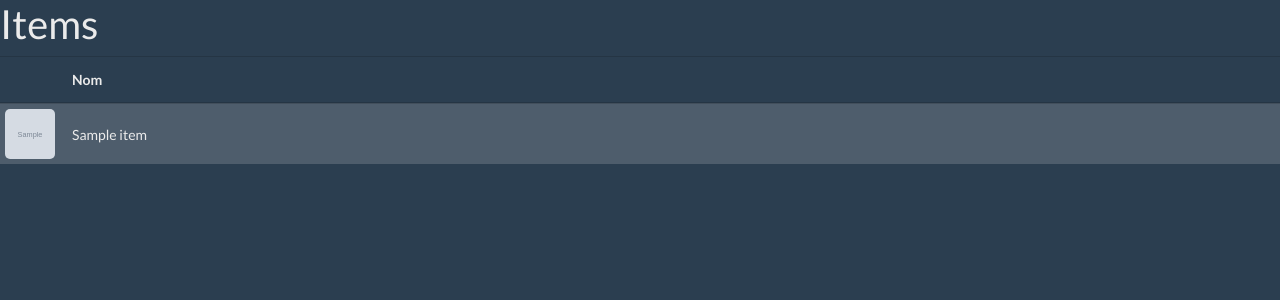
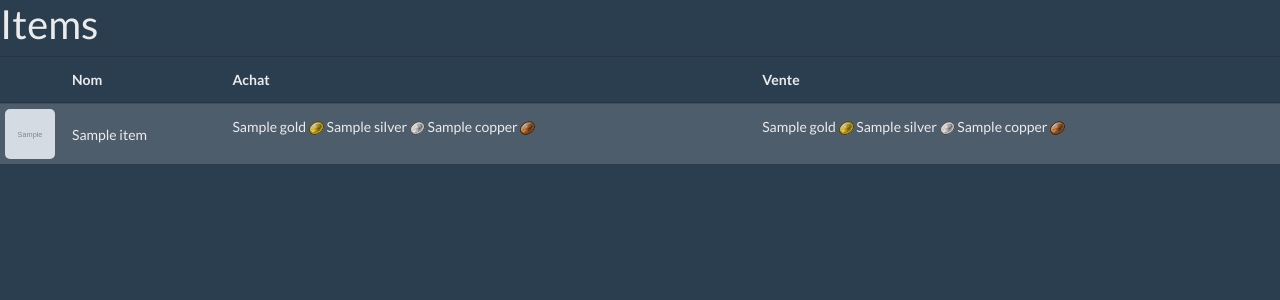
Before and after one commit to gregcanu/gw2, a Symfony app: template templates/gw2/items.html.twig in a window 1280 px wide. Shown: the part 48-348 px from the top of the page. Run offline with Twig, Linux system fonts and the light colour scheme; the template is opened without the code that fills it: most values are stand-ins (such as "Sample title", 1, 10 or a date in 2020); grey boxes marked "Sample" are stand-in pictures; some libraries are stand-ins or nearby versions.

Commit message:
Affichage du prix des items GW2

```diff
--- a/src/Entity/Gw2.php
+++ b/src/Entity/Gw2.php
@@ -1,15 +1,13 @@
 <?php
 
 namespace App\Entity;
-
-use App\Repository\Gw2Repository;
 
 class Gw2 {
 
     private $api_url = 'https://api.guildwars2.com/v2/';
     private $item = 'items?id=';
     private $listing = 'commerce/listings/';
-    private $items_id = [90910, 75919, 73248, 46738, 46739, 19722];
+    private $items_id = [90910, 75919, 73248, 46738, 46739, 19722, 37907, 19721];
 
     public function getApiUrl() {
         return $this->api_url;
--- a/templates/gw2/items.html.twig
+++ b/templates/gw2/items.html.twig
@@ -10,13 +10,25 @@
                 <tr>
                     <th scope="col"></th>
                     <th scope="col">Nom</th>
+                    <th scope="col">Achat</th>
+                    <th scope="col">Vente</th>
                 </tr>
             </thead>
             <tbody>
-                {% for item in items %}
+                {% for id in items %}
                     <tr class="">
-                        <td class="cell_icon"><img src="{{ item.icon }}" alt="" class="item_icon"></td>
-                        <td class="cell_name">{{ item.name }}</td>
+                        <td class="cell_icon"><img src="{{ id.item.icon }}" alt="" class="item_icon"></td>
+                        <td class="cell_name">{{ id.item.name }}</td>
+                        <td class="cell_buy">
+                            {{ id.listing.buy.gold }}   <img src="{{ asset(('img/gw2/gold.png')) }}">
+                            {{ id.listing.buy.silver }} <img src="{{ asset(('img/gw2/silver.png')) }}">
+                            {{ id.listing.buy.copper }} <img src="{{ asset(('img/gw2/copper.png')) }}">
+                        </td>
+                        <td class="cell_sell">
+                            {{ id.listing.sell.gold }}   <img src="{{ asset(('img/gw2/gold.png')) }}">
+                            {{ id.listing.sell.silver }} <img src="{{ asset(('img/gw2/silver.png')) }}">
+                            {{ id.listing.sell.copper }} <img src="{{ asset(('img/gw2/copper.png')) }}">
+                        </td>
                     </tr>
                 {% endfor %}
             </tbody>
```
Also changed, not shown: src/Controller/Gw2Controller.php (+15 -2 lines), src/Repository/Gw2Repository.php (+21 -0 lines), public/img/gw2/copper.png (added), public/img/gw2/gold.png (added), public/img/gw2/silver.png (added).
